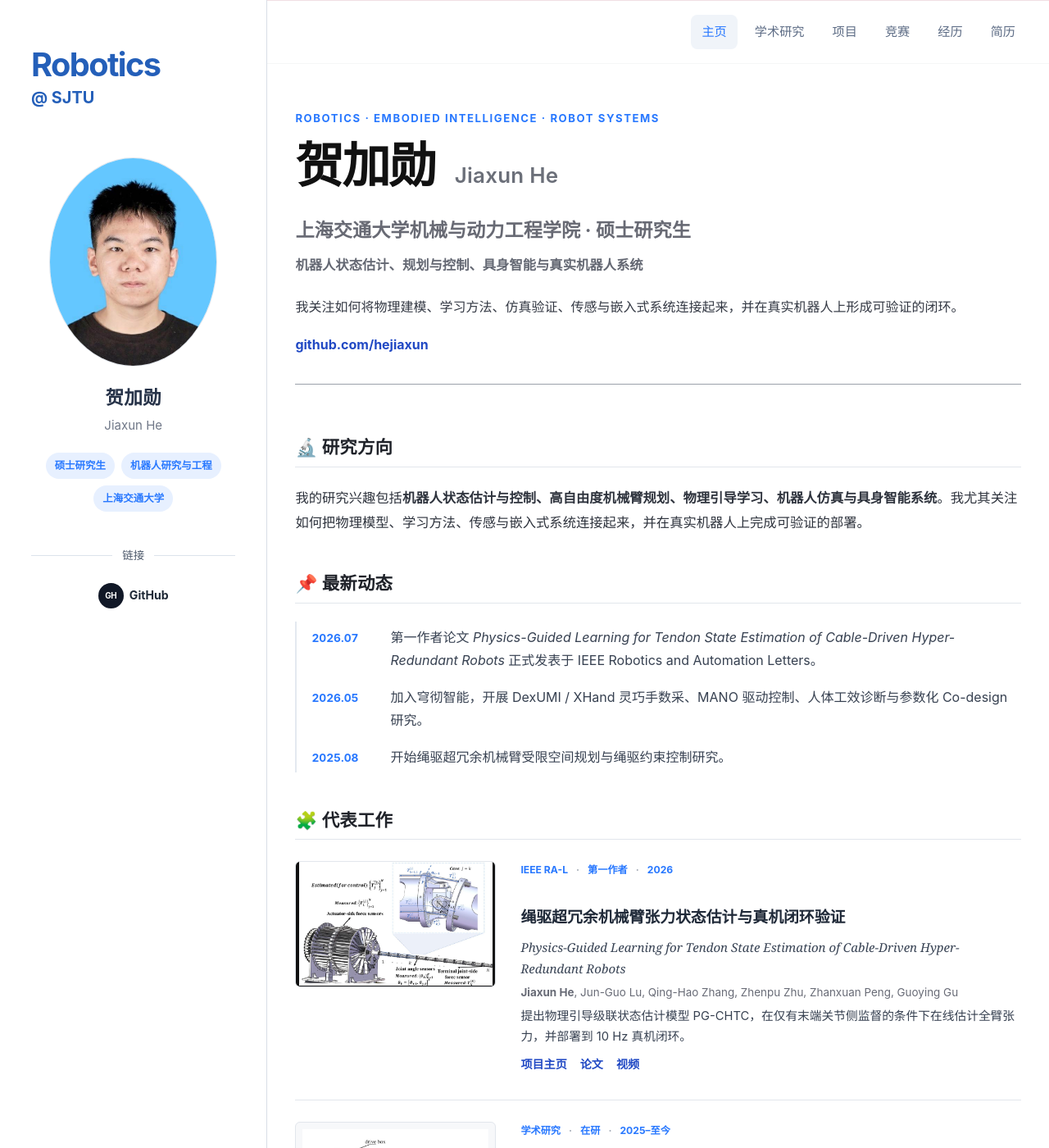
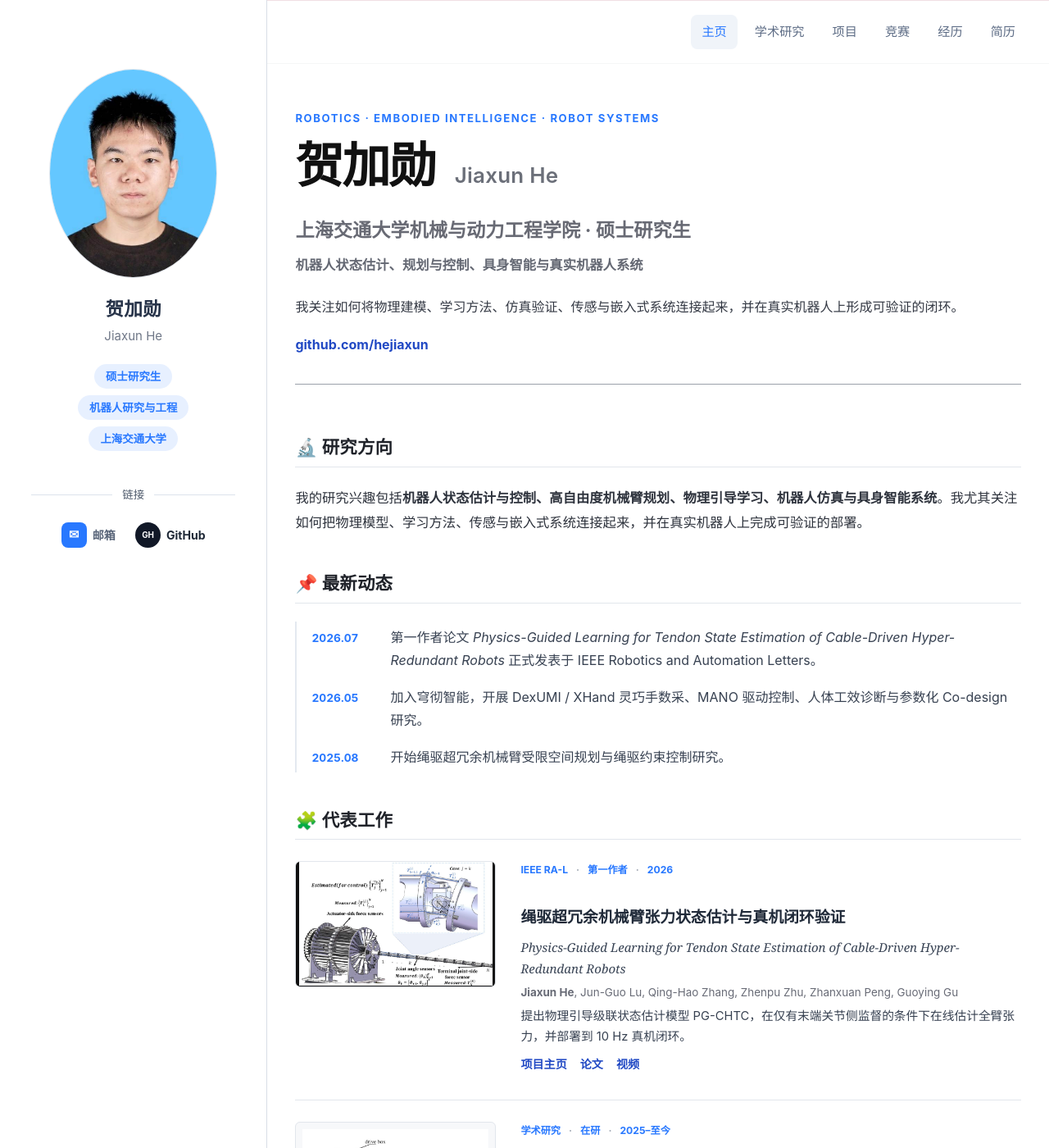
Before and after one commit to hejiaxun/hejiaxun.github.io, a Jekyll site: the page built from _pages/about.md, in a window 1280 px wide and 1400 px high. Shown: the whole window at 82% size. Built offline with Jekyll 4.4.1, drawn with Linux system fonts in a browser that asks for light colours; grey boxes are pictures that could not be loaded.

Commit message:
Simplify homepage identity sidebar

```diff
--- a/_layouts/about.html
+++ b/_layouts/about.html
@@ -3,11 +3,6 @@ layout: default
 ---
 <aside class="home-sidebar" aria-label="个人信息">
   <div class="sidebar-inner">
-    <a class="sidebar-mark" href="{{ '/' | relative_url }}">
-      <strong>Robotics</strong>
-      <span>@ SJTU</span>
-    </a>
-
     <img class="sidebar-photo" src="{{ '/assets/img/prof_pic.png' | relative_url }}" alt="贺加勋证件照">
     <h1 class="sidebar-name">贺加勋</h1>
     <p class="sidebar-name-en">Jiaxun He</p>
@@ -19,6 +14,9 @@ layout: default
 
     <div class="sidebar-link-title"><span>链接</span></div>
     <div class="sidebar-links">
+      <span class="sidebar-link-disabled" title="邮箱地址暂未公开" aria-label="邮箱地址暂未公开">
+        <span class="mail-mark" aria-hidden="true">✉</span><span>邮箱</span>
+      </span>
       <a href="https://github.com/{{ site.github_username }}" aria-label="GitHub">
         <span class="github-mark" aria-hidden="true">GH</span><span>GitHub</span>
       </a>
--- a/_pages/about.md
+++ b/_pages/about.md
@@ -45,7 +45,7 @@ description: 贺加勋的机器人研究与工程个人主页。
   <article class="work-item">
     <a class="work-media work-media-text" href="{{ '/projects/dexumi-codesign/' | relative_url }}"><span>DexUMI<br>XHand<br>Co-design</span></a>
     <div class="work-body">
-      <div class="work-meta"><span>具身智能实习</span><span>穹彻智能</span><span>2026–至今</span></div>
+      <div class="work-meta"><span>穹彻智能</span><span>具身智能实习生</span><span>2026–至今</span></div>
       <h3><a href="{{ '/projects/dexumi-codesign/' | relative_url }}">UMI / DexUMI 人机接口 Co-design</a></h3>
       <p>围绕固定目标执行器，研究灵巧手数采、MANO 驱动控制、人体工效诊断与参数化 CAD，形成从设计、物理验证到方案比较的 Co-design 流程。</p>
       <p class="work-links"><a href="{{ '/projects/dexumi-codesign/' | relative_url }}">项目主页</a></p>
--- a/assets/css/site.css
+++ b/assets/css/site.css
@@ -71,33 +71,9 @@
 .sidebar-inner {
   display: flex;
   min-height: 100%;
-  padding: 58px 38px 42px;
+  padding: 84px 38px 42px;
   align-items: center;
   flex-direction: column;
-}
-
-.sidebar-mark {
-  align-self: flex-start;
-  margin: 0 0 62px;
-  color: #245fb9;
-  line-height: 1.08;
-}
-
-.sidebar-mark:hover {
-  text-decoration: none;
-}
-
-.sidebar-mark strong {
-  display: block;
-  font-size: clamp(2rem, 3.1vw, 3rem);
-  letter-spacing: -0.04em;
-}
-
-.sidebar-mark span {
-  display: block;
-  margin-top: 8px;
-  font-size: clamp(1rem, 1.55vw, 1.35rem);
-  font-weight: 700;
 }
 
 .sidebar-photo {
@@ -127,17 +103,19 @@
   max-width: 270px;
   margin-top: 20px;
   gap: 8px;
-  justify-content: center;
-  flex-wrap: wrap;
+  align-items: center;
+  flex-direction: column;
 }
 
 .sidebar-tags span {
-  padding: 5px 11px;
+  padding: 7px 14px;
   color: #2878ff;
   background: #e7f0ff;
   border-radius: 18px;
-  font-size: 0.78rem;
+  font-size: 0.84rem;
   font-weight: 650;
+  line-height: 1.2;
+  text-align: center;
 }
 
 .sidebar-link-title {
@@ -172,6 +150,27 @@
   align-items: center;
   font-size: 0.88rem;
   font-weight: 700;
+}
+
+.sidebar-link-disabled {
+  display: inline-flex;
+  color: #596579;
+  gap: 7px;
+  align-items: center;
+  cursor: default;
+  font-size: 0.88rem;
+  font-weight: 700;
+}
+
+.mail-mark {
+  display: inline-grid;
+  width: 31px;
+  height: 31px;
+  place-items: center;
+  color: #fff;
+  background: #2878ff;
+  border-radius: 8px;
+  font-size: 0.92rem;
 }
 
 .github-mark {
@@ -1689,17 +1688,7 @@ td {
 
   .sidebar-inner {
     min-height: 0;
-    padding: 38px 24px 32px;
-  }
-
-  .sidebar-mark {
-    align-self: center;
-    margin-bottom: 28px;
-    text-align: center;
-  }
-
-  .sidebar-mark strong {
-    font-size: 2.25rem;
+    padding: 42px 24px 32px;
   }
 
   .sidebar-photo {
```
